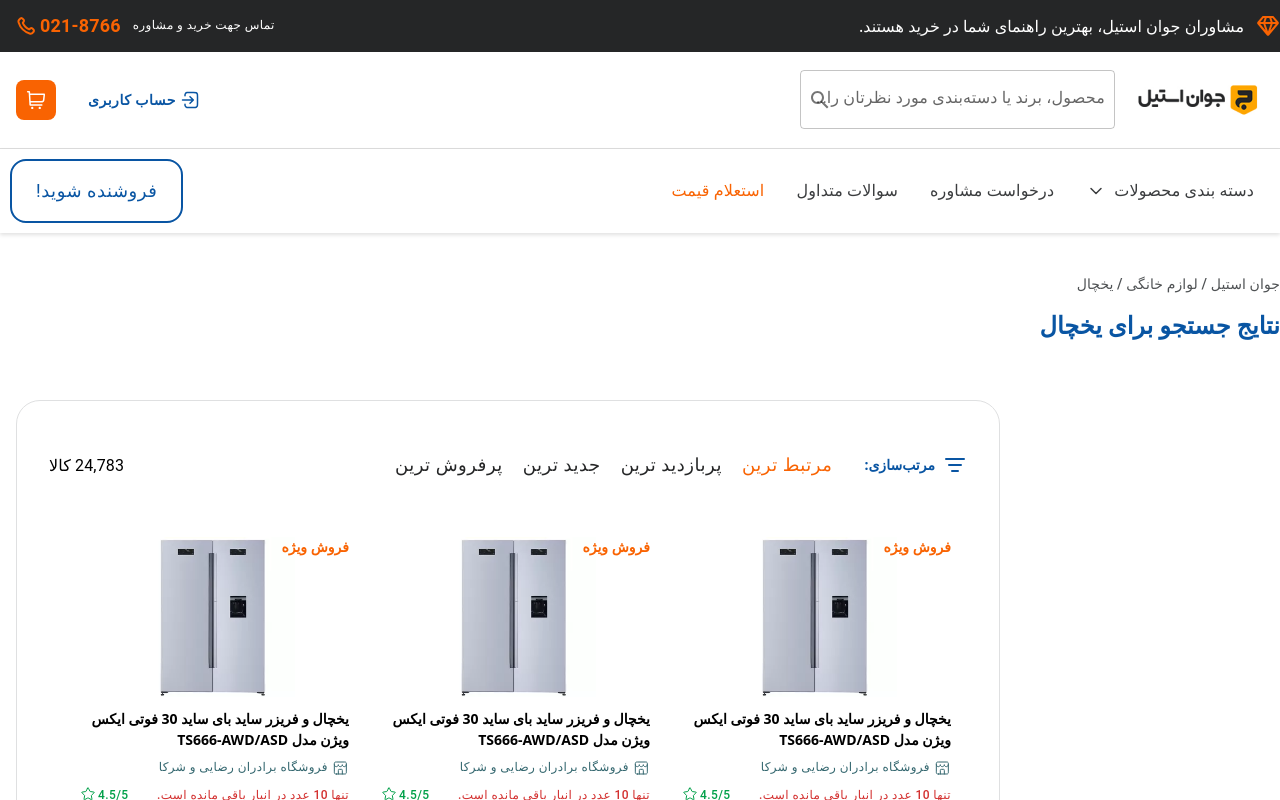
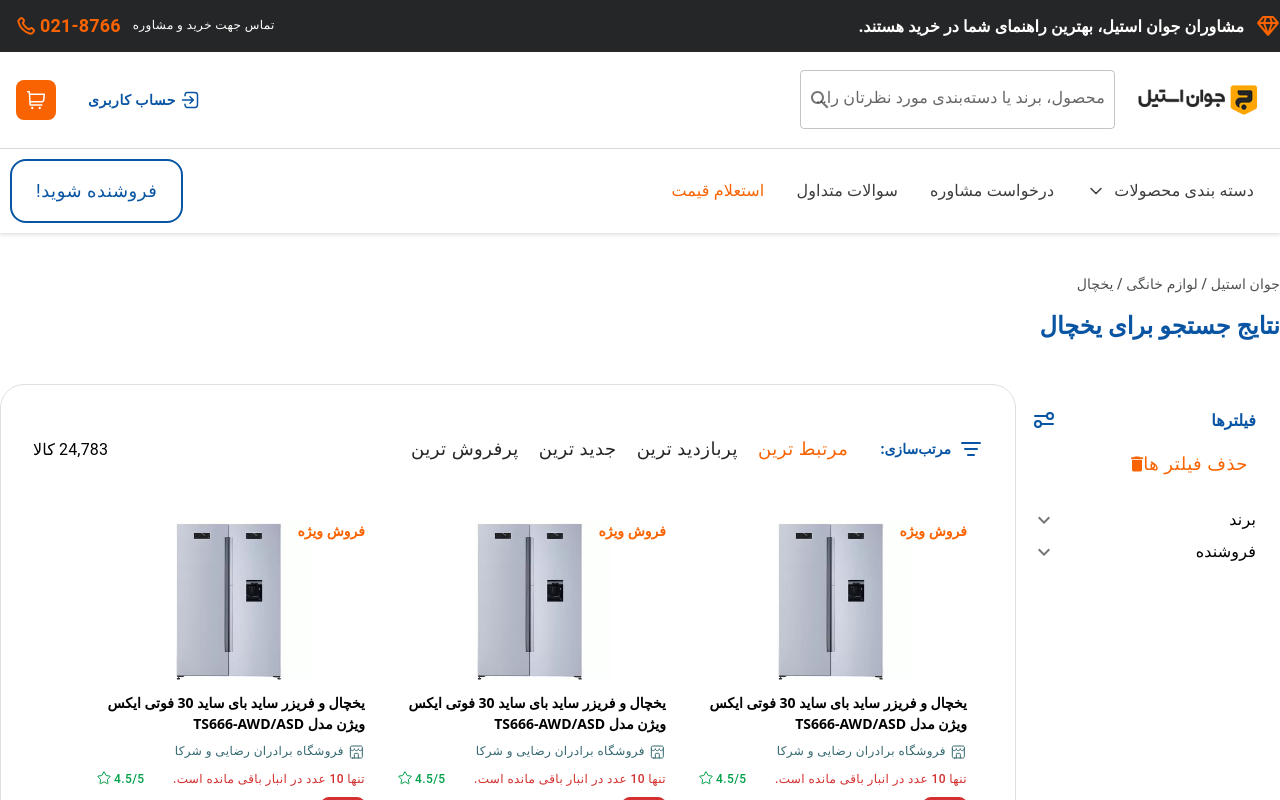
Before and after one commit to KhashayarAsghari/javaan-shop, a React (Vite) app: page / in a window 1280 px wide. Shown: the top 800 px of the page. Built offline with nearby package versions, Linux system fonts and the light colour scheme.

Commit message:
filters (not completed)

```diff
--- a/src/components/PublicComponents/SVGs.jsx
+++ b/src/components/PublicComponents/SVGs.jsx
@@ -52,7 +52,7 @@
     )
 }
 
-export function FiltersSvg() {
+export function SortingSvg() {
     return (
         <svg width="24" height="24" viewBox="0 0 24 24" fill="none" xmlns="http://www.w3.org/2000/svg">
             <path d="M6 12H18M3 6H21M9 18H15" stroke="#0955A3" stroke-width="2" stroke-linecap="round" stroke-linejoin="round" />
@@ -89,3 +89,12 @@
 
     )
 }
+
+export function FiltersSvg() {
+    return (
+        <svg width="24" height="24" viewBox="0 0 24 24" fill="none" xmlns="http://www.w3.org/2000/svg">
+            <path d="M3 8H15M15 8C15 9.65686 16.3431 11 18 11C19.6569 11 21 9.65685 21 8C21 6.34315 19.6569 5 18 5C16.3431 5 15 6.34315 15 8ZM9 16H21M9 16C9 17.6569 7.65685 19 6 19C4.34315 19 3 17.6569 3 16C3 14.3431 4.34315 13 6 13C7.65685 13 9 14.3431 9 16Z" stroke="#0955A3" stroke-width="2" stroke-linecap="round" stroke-linejoin="round" />
+        </svg>
+
+    )
+}
--- /dev/null
+++ b/src/components/SearchResultPage/_components/Filters.jsx
@@ -0,0 +1,144 @@
+import { Delete, ExpandLess, ExpandMore } from "@mui/icons-material";
+import { Box, Button, Checkbox, Collapse, List, ListItemButton, ListItemIcon, ListItemText, Typography } from "@mui/material";
+import { useState } from "react";
+import { FiltersSvg } from "../../PublicComponents/SVGs";
+
+
+export default function Filters() {
+    const [isBrandsOpen, setIsBrandsOpen] = useState(false);
+    const [isSellersOpen, setIsSellersOpen] = useState(false)
+
+    const [checkedBrands, setCheckedBrands] = useState([]);
+    const [checkedSellers, setCheckedSellers] = useState([]);
+
+
+    const handleToggleBrands = (value) => () => {
+        const currentIndex = checkedBrands.indexOf(value);
+        const newChecked = [...checkedBrands];
+
+        if (currentIndex === -1) {
+            newChecked.push(value);
+        } else {
+            newChecked.splice(currentIndex, 1);
+        }
+
+        setCheckedBrands(newChecked);
+    };
+
+    const handleToggleSellers = (value) => () => {
+        const currentIndex = checkedSellers.indexOf(value);
+        const newChecked = [...checkedSellers];
+
+        if (currentIndex === -1) {
+            newChecked.push(value);
+        } else {
+            newChecked.splice(currentIndex, 1);
+        }
+
+        setCheckedSellers(newChecked);
+    };
+
+    return (
+        <Box sx={{ padding: "24px 24px 16px 16px" }}>
+            <Box display="flex" justifyContent="space-between" alignItems="center">
+                <Typography component="span" variant="button1" color="blue.500">
+                    فیلترها
+                </Typography>
+                <FiltersSvg />
+            </Box>
+
+            <Button
+                component="label"
+                role={undefined}
+                variant="text"
+                tabIndex={-1}
+                endIcon={<Delete />}
+            >
+                حذف فیلتر ها
+
+            </Button>
+            <List
+                sx={{ width: '100%' }}
+                component="aside"
+            >
+
+                {/* brands */}
+                <ListItemButton sx={{ display: "flex", justifyContent: "space-between", padding: "0" }} onClick={() => setIsBrandsOpen(!isBrandsOpen)}>
+                    <ListItemText sx={{ textAlign: "start" }} primary="برند" />
+
+                    <ListItemIcon sx={{ minWidth: "min-content" }} >
+                        {isBrandsOpen ? <ExpandLess /> : <ExpandMore />}
+                    </ListItemIcon>
+                </ListItemButton>
+                <Collapse in={isBrandsOpen} timeout="auto" unmountOnExit>
+                    <List component="div" disablePadding>
+                        {["سامسونگ", "ال جی", "دوو", "بوش", "شیائومی", "موتورولا"].map((item, index) => {
+                            const labelId = `brands${index}`;
+                            return (
+                                <ListItemButton onClick={handleToggleBrands(item)} key={labelId} dense sx={{ display: "flex", justifyContent: "flex-start", gap: "8px" }}>
+                                    <ListItemIcon sx={{ minWidth: "max-content" }}>
+                                        <Checkbox
+                                            size="small"
+                                            edge="start"
+                                            tabIndex={-1}
+                                            disableRipple
+                                            checked={checkedBrands.indexOf(item) !== -1}
+                                            sx={{
+                                                color: "neutral.500",
+                                                '&.Mui-checked': {
+                                                    color: "success.500",
+                                                }
+                                            }}
+                                        />
+                                    </ListItemIcon>
+                                    <ListItemText sx={{ textAlign: "start" }} id={labelId} primary={item} />
+                                </ListItemButton>
+                            )
+                        })
+                        }
+                    </List>
+                </Collapse>
+
+
+                {/* sellers */}
+                <ListItemButton sx={{ display: "flex", justifyContent: "space-between", padding: "0" }} onClick={() => setIsSellersOpen(!isSellersOpen)}>
+                    <ListItemText sx={{ textAlign: "start" }} primary="فروشنده" />
+
+                    <ListItemIcon sx={{ minWidth: "min-content" }} >
+                        {isSellersOpen ? <ExpandLess /> : <ExpandMore />}
+                    </ListItemIcon>
+                </ListItemButton>
+                <Collapse in={isSellersOpen} timeout="auto" unmountOnExit>
+                    <List component="div" disablePadding>
+                        {["شخص", "مغازه دار", "فروشنده بد", "فروشنده خوب", "فروشنده 2", "فروشنده 1"].map((item, index) => {
+                            const labelId = `sellers${index}`;
+                            return (
+                                <ListItemButton onClick={handleToggleSellers(item)} key={labelId} dense sx={{ display: "flex", justifyContent: "flex-start", gap: "8px" }}>
+                                    <ListItemIcon sx={{ minWidth: "max-content" }}>
+                                        <Checkbox
+                                            size="small"
+                                            edge="start"
+                                            tabIndex={-1}
+                                            disableRipple
+                                            checked={checkedSellers.indexOf(item) !== -1}
+                                            sx={{
+                                                color: "neutral.500",
+                                                '&.Mui-checked': {
+                                                    color: "success.500",
+                                                }
+                                            }}
+                                        />
+                                    </ListItemIcon>
+                                    <ListItemText sx={{ textAlign: "start" }} id={labelId} primary={item} />
+                                </ListItemButton>
+                            )
+                        })
+                        }
+                    </List>
+                </Collapse>
+
+
+            </List>
+        </Box>
+    )
+}
--- a/src/components/SearchResultPage/_components/FilterItem.jsx
+++ b/src/components/SearchResultPage/_components/SortingItem.jsx
@@ -1,7 +1,7 @@
 import { Button } from "@mui/material";
 
 
-export default function FilterItem({text, isSelected, onClick}) {
+export default function SortingItem({text, isSelected, onClick}) {
 
     const color = isSelected? "primary.500" : "neutral.800";
     return (
--- a/src/components/SearchResultPage/index.jsx
+++ b/src/components/SearchResultPage/index.jsx
@@ -1,8 +1,9 @@
 import { Box, Typography } from "@mui/material";
 import { SearchResultTitle } from "../PublicComponents/VisualComponents";
-import { FiltersSvg } from "../PublicComponents/SVGs";
-import FilterItem from "./_components/FilterItem";
+import { SortingSvg } from "../PublicComponents/SVGs";
+import SortingItem from "./_components/SortingItem";
 import ProductCard from "./_components/ProductCard";
+import Filters from "./_components/Filters";
 
 
 export default function SearchResultPage() {
@@ -31,27 +32,27 @@
         <>
             <SearchResultTitle path="جوان استیل / لوازم خانگی / یخچال" title="نتایج جستجو برای یخچال" />
 
-            <Box maxWidth="1280px" marginX="auto" display="flex" padding="16px">
+            <Box maxWidth="1280px" marginX="auto" display="flex">
                 {/* filters */}
                 <Box width="264px" flexShrink={0}>
-
+                    <Filters />
                 </Box>
 
                 {/* results */}
                 <Box width="100%" padding={16} sx={{border: "1px solid #DFE0E1"}} borderRadius={6}>
-                    {/* filters section */}
+                    {/* sorting section */}
                     <Box display="flex" justifyContent="space-between" alignItems="center" marginBottom={12}>
                         <Box display="flex" alignItems="center" gap={16}>
                             <Box display="flex" alignItems="center" gap={4}>
-                                <FiltersSvg />
+                                <SortingSvg />
                                 <Typography component="span" color="blue.500" variant="button2">مرتب‌سازی:</Typography>
                             </Box>
 
                             <Box display="flex" alignItems="center" gap={10}>
-                                <FilterItem text="مرتبط ترین" isSelected />
-                                <FilterItem text="پربازدید ترین" />
-                                <FilterItem text="جدید ترین" />
-                                <FilterItem text="پرفروش ترین" />
+                                <SortingItem text="مرتبط ترین" isSelected />
+                                <SortingItem text="پربازدید ترین" />
+                                <SortingItem text="جدید ترین" />
+                                <SortingItem text="پرفروش ترین" />
                             </Box>
                         </Box>
 
@@ -62,7 +63,7 @@
                     </Box>
 
                     {/* results */}
-                    <Box display="flex" flexWrap="wrap" >
+                    <Box display="flex" flexWrap="wrap" alignItems="stretch">
                         {[...new Array(9)].map(() => (
                             <ProductCard
                                 sale
--- a/src/theme.js
+++ b/src/theme.js
@@ -42,6 +42,11 @@
         //   lineHeight: '28px',
         // },
       },
+      button1: {
+        fontWeight: 700,
+        fontSize: '16px',
+        lineHeight: '24px',
+      },
       caption: {
         fontWeight: 500,
         fontSize: '12px',
@@ -62,11 +67,7 @@
         fontSize: '24px',
         lineHeight: '36px',
       },
-      button2: {
-        fontWeight: 700,
-        fontSize: '14px',
-        lineHeight: '20.44px',
-      }
+
 
     },
     components: {
```
